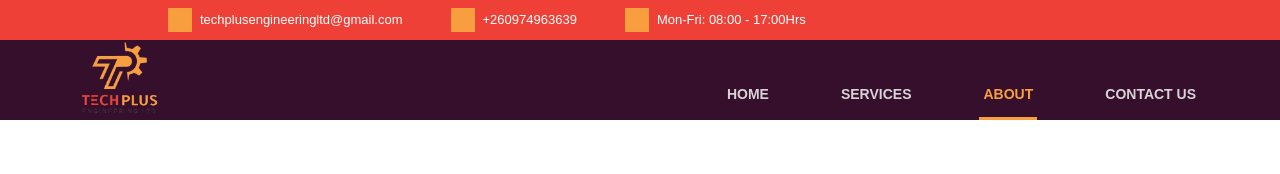
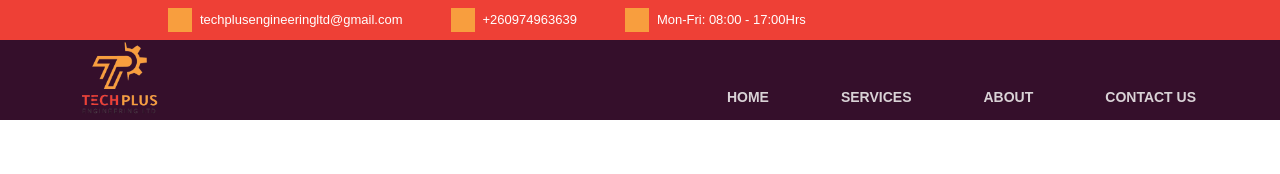
Before and after one commit to mkaweme/techplus, a Next.js app: page /about in a window 1280 px wide. Shown: the top 174 px of the page. Built offline with nearby package versions, Linux system fonts and the light colour scheme; some icons are missing.

Commit message:
added mobile nav styling

```diff
--- a/app/components/Navbar.tsx
+++ b/app/components/Navbar.tsx
@@ -12,24 +12,22 @@ type navlink = {
 
 const NAVLINKS: navlink[] = [
   { title: "HOME", link: "/" },
-  { title: "SERVICES", link: "/services" },
-  { title: "ABOUT", link: "/about" },
-  { title: "CONTACT US", link: "/contact" },
+  { title: "SERVICES", link: "/services/" },
+  { title: "ABOUT", link: "/about/" },
+  { title: "CONTACT US", link: "/contact/" },
 ];
 const Navbar = () => {
 
   //Create state variables
   const [mNavOpen, setMNavOpen] = useState<boolean>(false);
-
-
   const pathName: string = usePathname();
 
   return (
       <nav className="flex flex-col w-full z-20">
         <div className="flex flex-row w-full justify-between items-center lg:items-end bg-[#350F2B] z-10">
           <Link href="/" className="ml-8 lg:ml-20">
-            <Image src="/logo.png" alt="logo" width={80} height={80} className="hidden lg:block"/>
-            <Image src="/logo_mini.png" alt="logo" width={80} height={80} onClick={() => setMNavOpen(false)} className="block lg:hidden mr-10"/>
+            <Image src="/logo.png" alt="logo" width={496} height={496} className="hidden lg:block lg:w-20 lg:h-auto"/>
+            <Image src="/logo_mini.png" alt="logo" width={378} height={320} onClick={() => setMNavOpen(false)} className="block lg:hidden mr-10 w-20 h-auto"/>
           </Link>
           {
             mNavOpen ? (
@@ -40,9 +38,8 @@ const Navbar = () => {
           }
           <div className="hidden lg:flex gap-x-16 mr-20 h-full">
             {NAVLINKS.map((link, index) => {
-              const isActive = pathName.endsWith(link.link);
               return (
-                <Link key={index} href={link.link} className={isActive ? "text-[#F89E3E] font-bold text-[14px] border-b-[3px] border-[#F89E3E] pb-3 px-1": "font-semibold text-[14px] text-[#D9D2D6] hover:text-[#F89E3E] pb-3 px-1"}>
+                <Link key={index} href={link.link} className={ (pathName === link.link) ? "text-[#F89E3E] font-bold text-[14px] border-b-[3px] border-[#F89E3E] pb-3 px-1": "font-semibold text-[14px] text-[#D9D2D6] hover:text-[#F89E3E] pb-3 px-1"}>
                   {link.title}
                 </Link>
               );
@@ -51,7 +48,7 @@ const Navbar = () => {
         </div>
         { mNavOpen && (
           <div onClick={() => setMNavOpen(false)} className="bg-white">
-            <MobileNavbar/>
+            <MobileNavbar pathName={pathName}/>
           </div>
         )}
       </nav>
@@ -60,12 +57,17 @@ const Navbar = () => {
 
 export default Navbar;
 
-const MobileNavbar = () => {
+type MobileNavbarProps = {
+  pathName: string
+}
+
+const MobileNavbar: React.FC<MobileNavbarProps> = ({ pathName }) => {
   return (
     <div className="flex flex-col gap-y-4 mt-4 mx-4">
       {NAVLINKS.map((link, index) => {
+        const isActive: boolean = pathName === link.link;
         return (
-          <Link key={index} href={link.link} className={"hover:text-[#F89E3E] font-semibold text-[14px] border-b-2"}>
+          <Link key={index} href={link.link} className={ isActive ? "font-semibold text-[#F89E3E] border-b-2" :"hover:text-[#F89E3E] font-semibold text-[14px] border-b-2"}>
             {link.title}
           </Link>
         );
```
